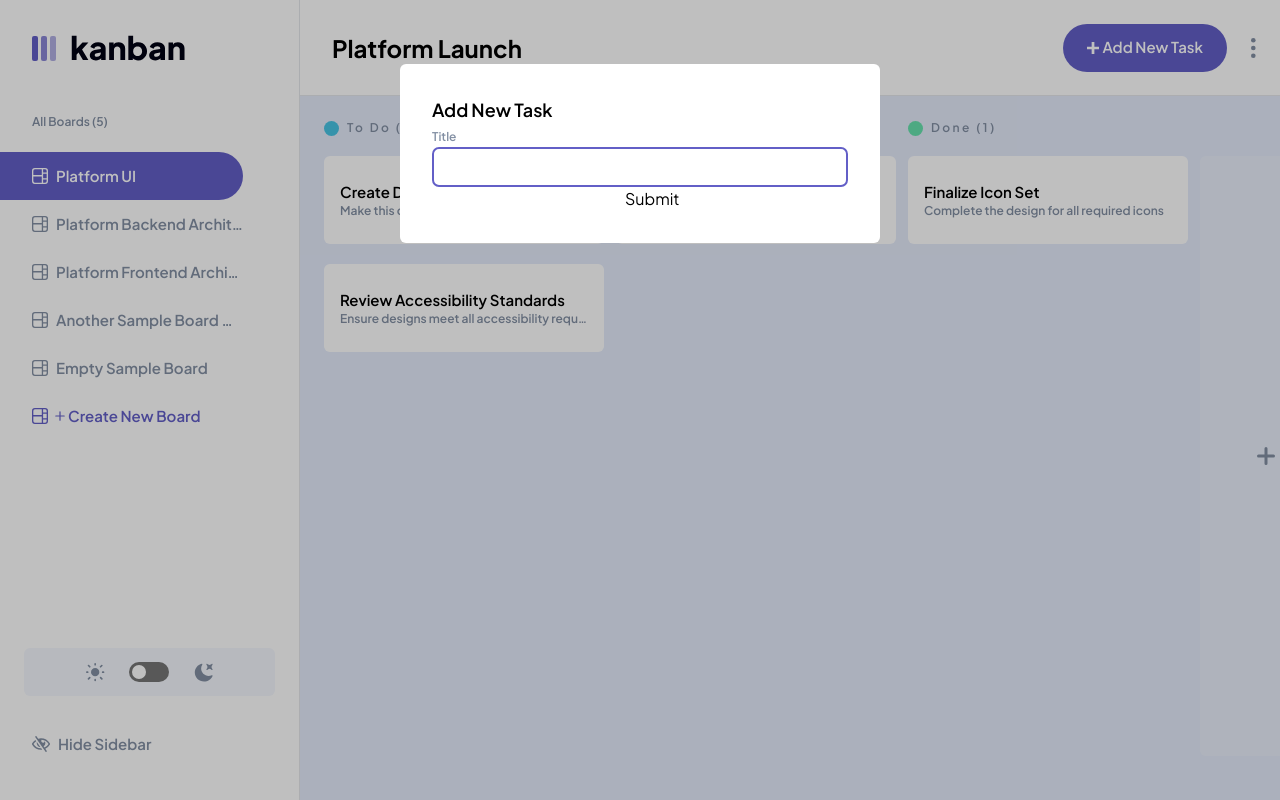
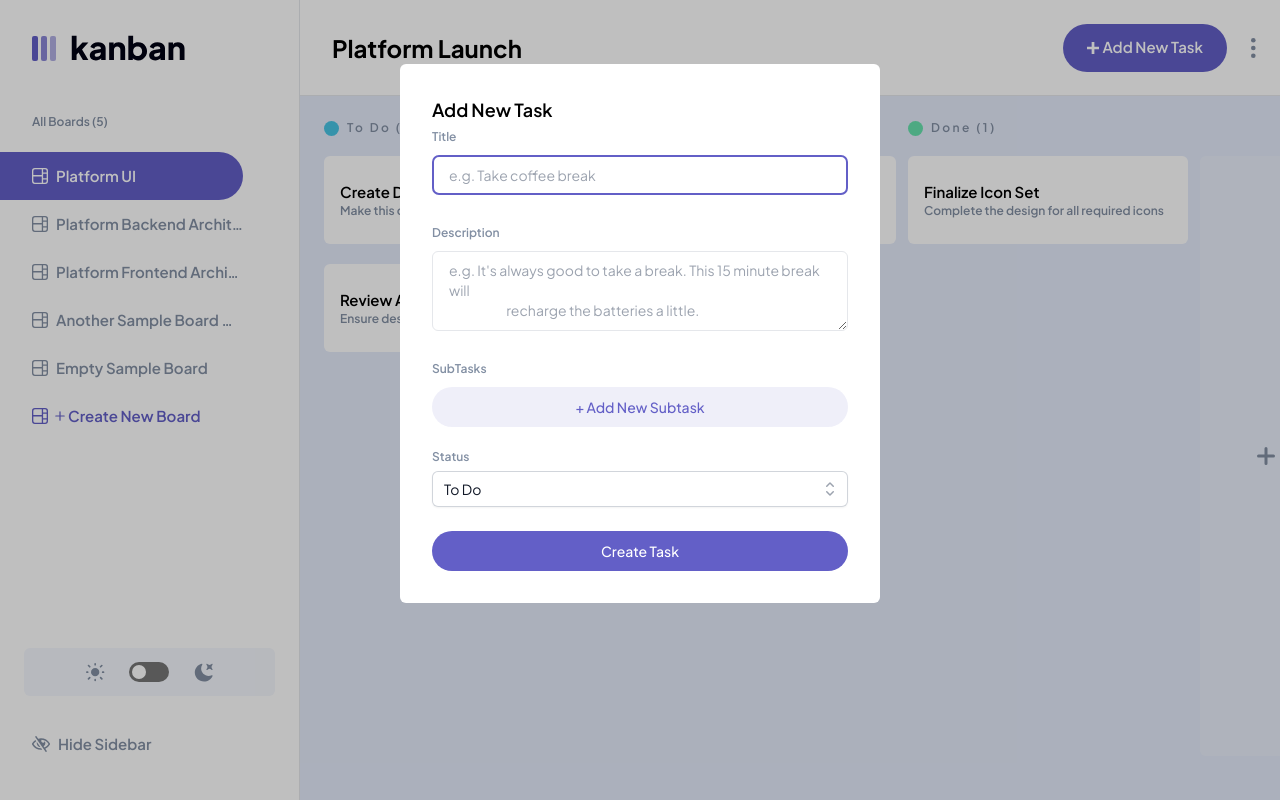
Before and after one commit to brailecg/fm-kanban, a Next.js app: page /dashboard in a window 1280 px wide. Both pictures are taken after a click on the button "Add New Task". Built offline with nearby package versions, Linux system fonts and the light colour scheme.

Commit message:
[UI] add new task form with input values in an object when submittedd

```diff
--- a/app/components/Nav.jsx
+++ b/app/components/Nav.jsx
@@ -1,14 +1,26 @@
 "use client";
 import React, { Fragment, useState } from "react";
 import Image from "next/image";
-import { useForm, useFieldArray } from "react-hook-form";
+import {
+  useForm,
+  useFieldArray,
+  useController,
+  Controller,
+} from "react-hook-form";
 import { ErrorMessage } from "@hookform/error-message";
-import { ChevronDownIcon } from "@heroicons/react/20/solid";
-import { Dialog, Transition, Menu } from "@headlessui/react";
+import {
+  ChevronDownIcon,
+  CheckIcon,
+  ChevronUpDownIcon,
+} from "@heroicons/react/20/solid";
+import { Dialog, Transition, Menu, Listbox } from "@headlessui/react";
+
 import Sidebar from "./Sidebar";
 
 import { Input } from "./ui/Input";
-import { Label } from "./ui/label";
+import { Label } from "./ui/Label";
+import { Textarea } from "./ui/Textarea";
+import { Button } from "./ui/Button";
 
 const Nav = ({
   data,
@@ -20,9 +32,21 @@ const Nav = ({
   const {
     register,
     handleSubmit,
-    watch,
+    control,
     formState: { errors },
   } = useForm();
+
+  const { fields, append, remove } = useFieldArray({
+    control,
+    name: "subtasks",
+  });
+  const handleAddSubtask = () => {
+    append(); // Append a new empty subtask
+  };
+
+  const handleRemoveSubtask = (index) => {
+    remove(index); // Remove the subtask at given index
+  };
   const onSubmit = (data) => console.log(data);
 
   const [isOpen, setIsOpen] = useState(false);
@@ -32,6 +56,15 @@ const Nav = ({
   }
   function openModal() {
     setIsOpen(true);
+  }
+
+  const columns = data?.boardObjectList.find(
+    (board) => board.boardId === selected
+  )?.columns;
+
+  const selectedCol = columns ? columns[0] : null;
+  function classNames(...classes) {
+    return classes.filter(Boolean).join(" ");
   }
 
   return (
@@ -125,7 +158,7 @@ const Nav = ({
                           className={`${
                             active ? "bg-main-light-grey " : "text-gray-900 "
                           } text-main-red group flex rounded-md items-center w-full px-2 py-2 text-sm `}>
-                          <p className="ml-2 ">Delete Board</p>
+                          <p className="ml-2 "></p>
                         </button>
                       )}
                     </Menu.Item>
@@ -192,7 +225,7 @@ const Nav = ({
             <div className="fixed inset-0 bg-black/25 darkbg" />
           </Transition.Child>
 
-          <div className="fixed inset-0 overflow-y-auto top-16">
+          <div className="fixed inset-0  top-16">
             <div className="flex max-h-fit justify-center w-screen">
               <Transition.Child
                 as={Fragment}
@@ -202,13 +235,16 @@ const Nav = ({
                 leave="ease-in duration-200"
                 leaveFrom="opacity-100 scale-100"
                 leaveTo="opacity-0 scale-95">
-                <Dialog.Panel className=" w-[480px] p-8 overflow-hidden bg-[var(--menu-background-color)] bg-white dark:bg-main-dark-grey dark:text-white rounded-md">
+                <Dialog.Panel className=" w-[480px] p-8  bg-[var(--menu-background-color)] bg-white dark:bg-main-dark-grey dark:text-white rounded-md">
                   <div className="">
                     <p className=" font-semibold text-[18px]">Add New Task</p>
-                    <form onSubmit={handleSubmit(onSubmit)}>
-                      <div>
+                    <form
+                      className=" space-y-6"
+                      onSubmit={handleSubmit(onSubmit)}>
+                      <div className="space-y-2">
                         <Label name="Title" />
                         <Input
+                          placeholder="e.g. Take coffee break"
                           {...register("title", {
                             required: "This field is required",
                           })}
@@ -226,17 +262,171 @@ const Nav = ({
                           )}
                         />
                       </div>
+                      <div className="space-y-2">
+                        <Label name="Description" />
+                        <Textarea
+                          placeholder="e.g. It's always good to take a break. This 15 minute break will
+                        recharge the batteries a little."
+                          {...register("description", {
+                            required: "This field is required",
+                          })}
+                          className={
+                            errors.title
+                              ? "border-red-500 focus:border-red-500 focus:outline-none"
+                              : "focus:outline-main-purple"
+                          }
+                        />
 
-                      {/* include validation with required or other standard HTML validation rules */}
-                      <input
-                        {...register("exampleRequired", { required: true })}
-                      />
-                      {/* errors will return when field validation fails  */}
-                      {errors.exampleRequired && (
-                        <span>This field is required</span>
-                      )}
+                        <ErrorMessage
+                          name={"description"}
+                          errors={errors}
+                          render={({ message }) => (
+                            <p className="text-red-500">{message}</p>
+                          )}
+                        />
+                      </div>
+                      <div className="space-y-2">
+                        <Label name="SubTasks" />
 
-                      <input type="submit" />
+                        {fields.map((item, index) => {
+                          return (
+                            <div key={item.id}>
+                              <div className="flex w-full items-center space-x-2">
+                                <Input
+                                  className={
+                                    errors.subtasks
+                                      ? "border-red-500 focus:border-red-500 focus:outline-none"
+                                      : "focus:outline-main-purple"
+                                  }
+                                  placeholder="e.g. Make Cofee"
+                                  {...register(`subtasks[${index}].subtask`, {
+                                    required: "This field is required",
+                                  })}
+                                />
+
+                                <Button
+                                  className="flex items-center"
+                                  onClick={() => handleRemoveSubtask(index)}>
+                                  <svg
+                                    xmlns="http://www.w3.org/2000/svg"
+                                    fill="none"
+                                    viewBox="0 0 24 24"
+                                    strokeWidth={2}
+                                    stroke="currentColor"
+                                    className="w-6 h-6">
+                                    <path
+                                      strokeLinecap="round"
+                                      strokeLinejoin="round"
+                                      d="M6 18 18 6M6 6l12 12"
+                                    />
+                                  </svg>
+                                </Button>
+                              </div>
+                              <ErrorMessage
+                                name={`subtasks[${index}].subtask`}
+                                errors={errors}
+                                render={({ message }) => (
+                                  <p className="text-red-500">{message}</p>
+                                )}
+                              />
+                            </div>
+                          );
+                        })}
+                        <Button
+                          className="text-main-purple w-full rounded-full bg-[#635FC7] bg-opacity-10 hover:bg-opacity-25 cursor-pointer"
+                          type="button"
+                          onClick={handleAddSubtask}>
+                          + Add New Subtask
+                        </Button>
+                      </div>
+                      <div className="flex flex-col space-y-2">
+                        <Controller
+                          name="status"
+                          control={control}
+                          rules={{ required: true }}
+                          defaultValue={selectedCol}
+                          render={({ field: { onChange, value } }) => (
+                            <Listbox value={value} onChange={onChange}>
+                              {({ open }) => (
+                                <>
+                                  <Label name="Status" />
+
+                                  <div className="relative mt-2">
+                                    <Listbox.Button className="relative w-full cursor-default rounded-md bg-white py-1.5 pl-3 pr-10 text-left text-gray-900 shadow-sm ring-1 ring-inset ring-gray-300 focus:outline-none focus:ring-2 focus:ring-indigo-600 sm:text-sm sm:leading-6">
+                                      <span className="block truncate">
+                                        {value?.columnName}
+                                      </span>
+                                      <span className="pointer-events-none absolute inset-y-0 right-0 flex items-center pr-2">
+                                        <ChevronUpDownIcon
+                                          className="h-5 w-5 text-gray-400"
+                                          aria-hidden="true"
+                                        />
+                                      </span>
+                                    </Listbox.Button>
+
+                                    <Transition
+                                      show={open}
+                                      as={Fragment}
+                                      leave="transition ease-in duration-100"
+                                      leaveFrom="opacity-100"
+                                      leaveTo="opacity-0">
+                                      <Listbox.Options className="absolute z-10 mt-1 max-h-60 w-full overflow-auto rounded-md bg-white py-1 text-base shadow-lg ring-1 ring-black ring-opacity-5 focus:outline-none sm:text-sm">
+                                        {columns.map((col) => (
+                                          <Listbox.Option
+                                            key={col.columnId}
+                                            className={({ active }) =>
+                                              classNames(
+                                                active
+                                                  ? "bg-indigo-600 text-white"
+                                                  : "text-gray-900",
+                                                "relative cursor-default select-none py-2 pl-3 pr-9"
+                                              )
+                                            }
+                                            value={col}>
+                                            {({ selectedCol, active }) => (
+                                              <>
+                                                <span
+                                                  className={classNames(
+                                                    selectedCol
+                                                      ? "font-semibold"
+                                                      : "font-normal",
+                                                    "block truncate"
+                                                  )}>
+                                                  {col.columnName}
+                                                </span>
+
+                                                {selectedCol ? (
+                                                  <span
+                                                    className={classNames(
+                                                      active
+                                                        ? "text-white"
+                                                        : "text-indigo-600",
+                                                      "absolute inset-y-0 right-0 flex items-center pr-4"
+                                                    )}>
+                                                    <CheckIcon
+                                                      className="h-5 w-5"
+                                                      aria-hidden="true"
+                                                    />
+                                                  </span>
+                                                ) : null}
+                                              </>
+                                            )}
+                                          </Listbox.Option>
+                                        ))}
+                                      </Listbox.Options>
+                                    </Transition>
+                                  </div>
+                                </>
+                              )}
+                            </Listbox>
+                          )}
+                        />
+                      </div>
+                      <Button
+                        className="bg-main-purple text-white w-full rounded-full hover:bg-main-purple-hover cursor-pointer"
+                        asChild>
+                        <input type="submit" value="Create Task" />
+                      </Button>
                     </form>
                   </div>
                 </Dialog.Panel>
--- a/app/components/ui/button.jsx
+++ b/app/components/ui/button.jsx
@@ -4,9 +4,7 @@ import { cva } from "class-variance-authority";
 
 import { cn } from "@/app/lib/utils";
 
-const buttonVariants = cva(
-  "inline-flex items-center justify-center whitespace-nowrap rounded-md text-sm font-medium ring-offset-background transition-colors focus-visible:outline-none focus-visible:ring-2 focus-visible:ring-ring focus-visible:ring-offset-2 disabled:pointer-events-none disabled:opacity-50",
-  {
+const buttonVariants = cva("rounded-md text-sm font-medium", {
   variants: {
     variant: {
       default: "bg-primary text-primary-foreground hover:bg-primary/90",
@@ -14,8 +12,7 @@ const buttonVariants = cva(
         "bg-destructive text-destructive-foreground hover:bg-destructive/90",
       outline:
         "border border-input bg-background hover:bg-accent hover:text-accent-foreground",
-        secondary:
-          "bg-secondary text-secondary-foreground hover:bg-secondary/80",
+      secondary: "bg-secondary text-secondary-foreground hover:bg-secondary/80",
       ghost: "hover:bg-accent hover:text-accent-foreground",
       link: "text-primary underline-offset-4 hover:underline",
     },
@@ -30,8 +27,7 @@ const buttonVariants = cva(
     variant: "default",
     size: "default",
   },
-  }
-);
+});
 
 const Button = React.forwardRef(
   ({ className, variant, size, asChild = false, ...props }, ref) => {
--- a/app/components/ui/input.jsx
+++ b/app/components/ui/input.jsx
@@ -9,7 +9,7 @@ const Input = React.forwardRef(
         ref={ref}
         type={type}
         className={cn(
-          "flex h-10 w-full rounded-md border bg-background px-3 py-2 text-sm placeholder:text-muted-foreground  disabled:cursor-not-allowed disabled:opacity-50",
+          "flex h-10 w-full rounded-md border bg-background px-4 py-2 text-sm placeholder:text-muted-foreground  disabled:cursor-not-allowed disabled:opacity-50",
           className
         )}
         {...props}
--- a/app/components/ui/textarea.jsx
+++ b/app/components/ui/textarea.jsx
@@ -6,7 +6,7 @@ const Textarea = React.forwardRef(({ className, ...props }, ref) => {
   return (
     <textarea
       className={cn(
-        "flex min-h-[80px] w-full rounded-md border border-input bg-background px-3 py-2 text-sm ring-offset-background placeholder:text-muted-foreground focus-visible:outline-main-purple  disabled:cursor-not-allowed disabled:opacity-50",
+        "flex min-h-[80px] w-full rounded-md border border-input bg-background px-4 py-2 text-sm ring-offset-background placeholder:text-muted-foreground  disabled:cursor-not-allowed disabled:opacity-50",
         className
       )}
       ref={ref}
```
Lines whose indentation alone changed are shown as unchanged.
